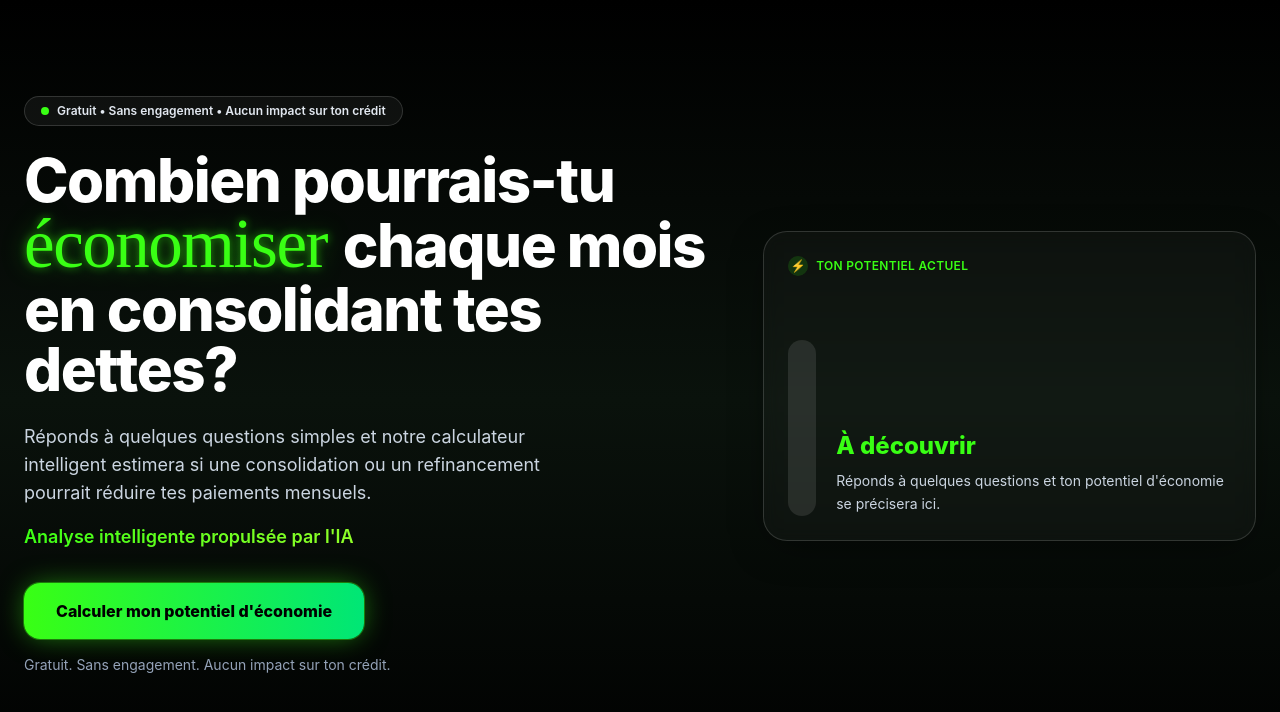
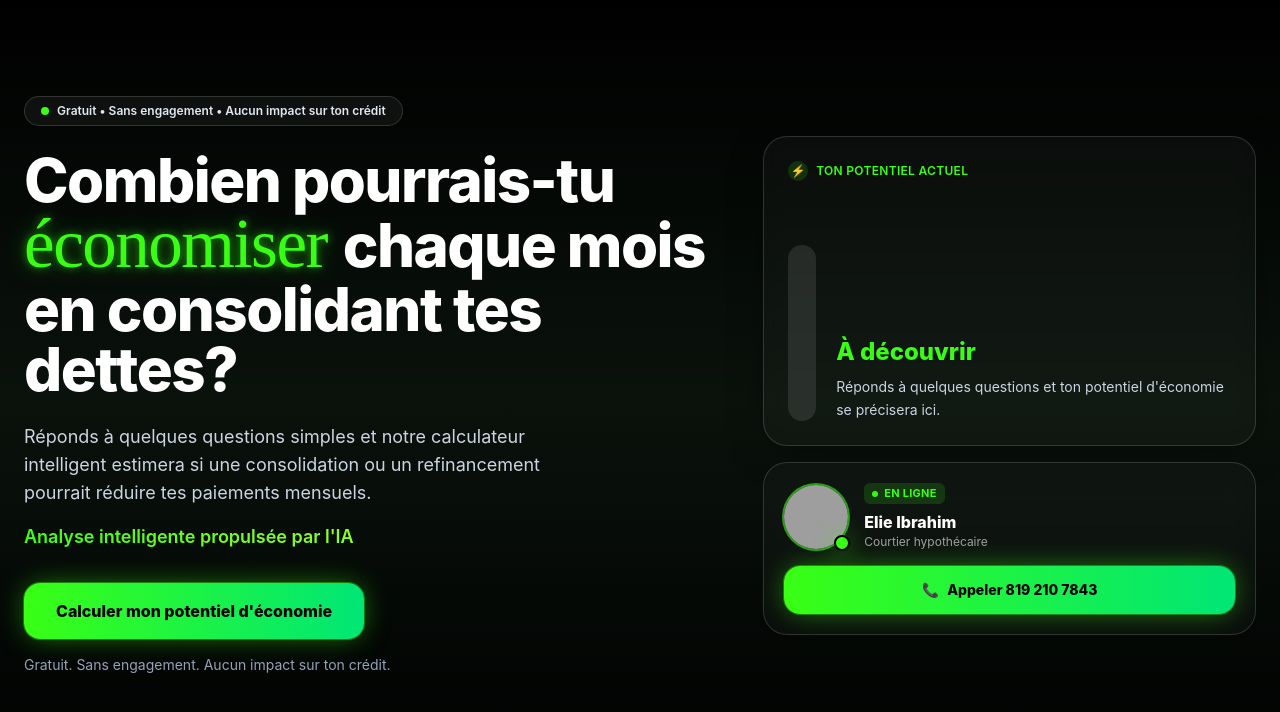
Before and after one commit to sunafilmsmedia/consolidation-elie, a Next.js app: page / in a window 1280 px wide. Shown: the top 712 px of the page. Built offline with nearby package versions, Linux system fonts and the light colour scheme; grey boxes are pictures that could not be loaded.

Commit message:
Carte courtier Elie Ibrahim : badge en ligne + bouton d'appel

```diff
--- a/src/app/page.tsx
+++ b/src/app/page.tsx
@@ -1,5 +1,6 @@
 import Link from "next/link";
 import Thermometer from "@/components/ui/Thermometer";
+import BrokerCard from "@/components/ui/BrokerCard";
 
 export default function LandingPage() {
   return (
@@ -44,8 +45,9 @@ export default function LandingPage() {
         </div>
 
         {/* Colonne droite */}
-        <div className="w-full lg:w-[40%]">
+        <div className="flex w-full flex-col gap-4 lg:w-[40%]">
           <Thermometer score={0} level={null} hasEnoughInfo={false} />
+          <BrokerCard />
         </div>
       </div>
     </main>
--- a/src/components/calculator/ResultView.tsx
+++ b/src/components/calculator/ResultView.tsx
@@ -6,6 +6,7 @@ import type { CalculatorResult } from "@/types/calculator";
 import { LEVEL_LABELS } from "@/lib/scoring";
 import { formatCurrency } from "@/lib/format";
 import { calculatorConfig } from "@/lib/config";
+import BrokerCard from "@/components/ui/BrokerCard";
 
 interface StoredResult {
   result: CalculatorResult;
@@ -122,8 +123,13 @@ export default function ResultView({ leadId }: { leadId: string }) {
           valeur de votre propriété, les taux disponibles et les critères des prêteurs.
         </p>
 
+        {/* Carte courtier */}
+        <div className="mt-8">
+          <BrokerCard />
+        </div>
+
         {/* CTA */}
-        <div className="mt-8 flex flex-col gap-3 sm:flex-row">
+        <div className="mt-6 flex flex-col gap-3 sm:flex-row">
           <a
             href={calculatorConfig.calendarLink}
             target="_blank"
--- /dev/null
+++ b/src/components/ui/BrokerCard.tsx
@@ -0,0 +1,53 @@
+"use client";
+
+import { useState } from "react";
+
+const PHONE_DISPLAY = "819 210 7843";
+const PHONE_TEL = "+18192107843";
+const PHOTO_SRC = "/elie.jpg";
+
+export default function BrokerCard() {
+  const [imgError, setImgError] = useState(false);
+
+  return (
+    <div className="rounded-3xl border border-white/15 bg-white/[0.03] p-5 backdrop-blur">
+      <div className="flex items-center gap-4">
+        {/* Avatar + pastille en ligne */}
+        <div className="relative shrink-0">
+          {imgError ? (
+            <div className="flex h-16 w-16 items-center justify-center rounded-full bg-neon/15 text-lg font-extrabold text-neon">
+              EI
+            </div>
+          ) : (
+            // eslint-disable-next-line @next/next/no-img-element
+            <img
+              src={PHOTO_SRC}
+              alt="Elie Ibrahim"
+              onError={() => setImgError(true)}
+              className="h-16 w-16 rounded-full object-cover ring-2 ring-neon/60"
+            />
+          )}
+          <span className="absolute -bottom-0.5 -right-0.5 h-4 w-4 rounded-full border-2 border-black bg-neon shadow-neon" />
+        </div>
+
+        <div className="min-w-0 flex-1">
+          <div className="flex items-center gap-2">
+            <span className="inline-flex items-center gap-1.5 rounded-md bg-neon/15 px-2 py-0.5 text-[11px] font-bold uppercase tracking-wide text-neon">
+              <span className="h-1.5 w-1.5 animate-pulseSoft rounded-full bg-neon" />
+              En ligne
+            </span>
+          </div>
+          <p className="mt-1.5 truncate text-base font-extrabold text-white">Elie Ibrahim</p>
+          <p className="truncate text-xs text-white/60">Courtier hypothécaire</p>
+        </div>
+      </div>
+
+      <a
+        href={`tel:${PHONE_TEL}`}
+        className="mt-4 flex h-12 w-full items-center justify-center gap-2 rounded-2xl bg-gradient-to-r from-brand to-ai text-sm font-extrabold text-black shadow-glow transition hover:brightness-110"
+      >
+        <span aria-hidden>📞</span> Appeler {PHONE_DISPLAY}
+      </a>
+    </div>
+  );
+}
--- a/src/lib/config.ts
+++ b/src/lib/config.ts
@@ -31,8 +31,10 @@ export const calculatorConfig = {
   // Économie minimale affichée pour éviter d'afficher des micro-montants.
   minimumDisplayedSavings: 50,
 
-  // Coordonnées du courtier (placeholders).
-  brokerName: "Ton courtier hypothécaire",
+  // Coordonnées du courtier.
+  brokerName: "Elie Ibrahim",
+  brokerTitle: "Courtier hypothécaire",
+  brokerPhone: "819 210 7843",
   calendarLink: "https://calendly.com/ton-courtier/consultation",
 };
 
```
Also changed, not shown: public/README.txt (added).
